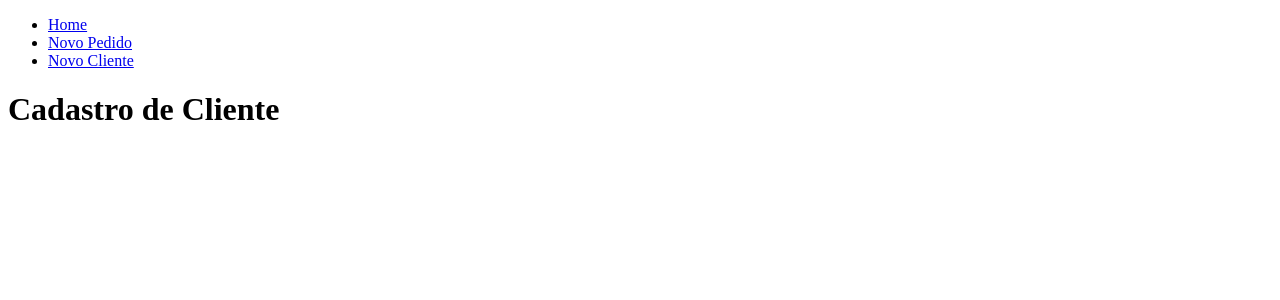
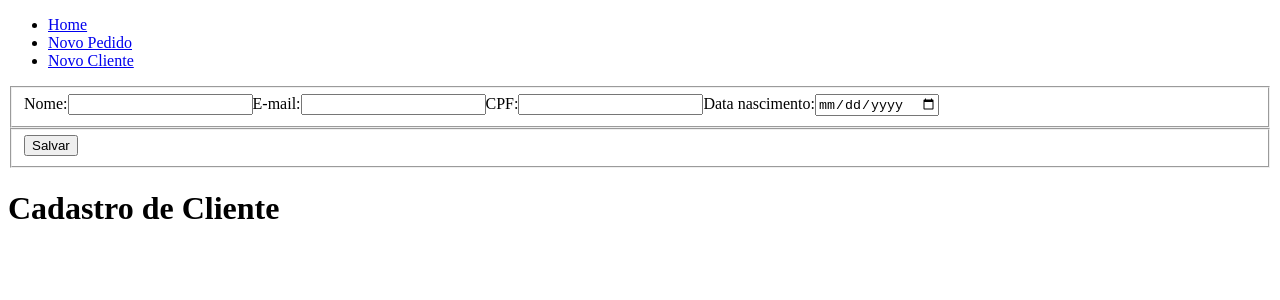
Before and after one commit to amandaconstante/sistema-pedidos-frontend, a React (Vite) app: page /cliente in a window 1280 px wide. Shown: the top 300 px of the page. Built offline with nearby package versions, Linux system fonts and the light colour scheme.

Commit message:
feat: cria formulário para cadastro de cliente

```diff
--- a/src/componentes/CadastroCliente.jsx
+++ b/src/componentes/CadastroCliente.jsx
@@ -1,9 +1,56 @@
+import { useState } from 'react';
 import Menu from '../componentes/Menu'
 
 function CadastroCliente() {
+    const [nome, setNome] = useState('');
+    const [email, setEmail] = useState('');
+    const [cpf, setCpf] = useState('');
+    const [dataNasc, setDataNasc] = useState('');
+    // const [endereco, setEndereco] = useState({
+    //     rua: '',
+    //     bairro: '',
+    //     cidade: '',
+    //     cep: '',
+    //     numero: ''
+    // });
+
+    const handleSubmit = (e) => {
+        e.preventDefault(); // impede recarregar a pa´gina
+        console.log("Dados do cliente: ", {nome, email});
+
+        // limpeza do form após salvar
+        setNome('');
+        setEmail('');
+        setCpf('')
+        setDataNasc('');
+    };
+
     return (
         <div>
             <Menu />
+            <form onSubmit={handleSubmit} action="">
+                <fieldset>
+                    <label htmlFor="name">Nome:</label>
+                    <input type="text" value={nome} onChange={(e) => setNome(e.target.value)} />
+
+                    <label htmlFor="email">E-mail:<input type="email" value={email} onChange={(e) => setEmail(e.target.value)} /></label>
+
+                    <label htmlFor="cpf">CPF:</label>
+                    <input type="text" value={cpf} onChange={(e) => setCpf(e.target.value)} />
+
+                    <label htmlFor="dataNasc">Data nascimento:</label>
+                    <input type="date" value={dataNasc} onChange={(e) => setDataNasc(e.target.value)} />
+
+                </fieldset>
+
+                {/* <fieldset>
+                    <label htmlFor="rua">Rua:</label>
+                    <input type="text" value={endereco.rua}  />
+                </fieldset> */}
+                <fieldset>
+                    <button type="submit">Salvar</button>
+                </fieldset>
+            </form>
             <h1>Cadastro de Cliente</h1>
         </div>
     );
```
